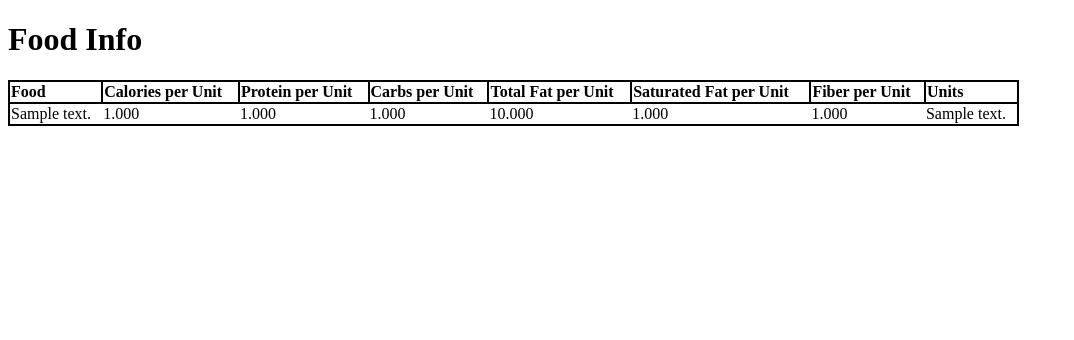
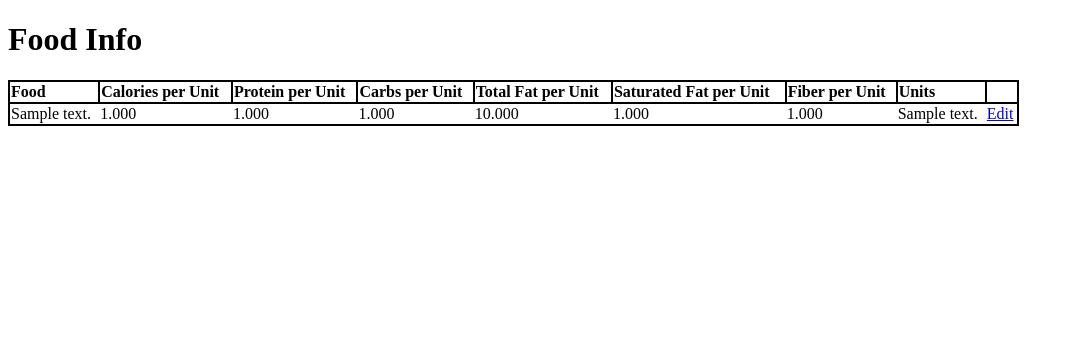
Before and after one commit to DevinDuval09/DietDbResources, a Django app: page /FoodInfo/ in a window 1280 px wide. Shown: the part 106-446 px from the top of the page, without its empty margins (0-1074 px from the left). Run offline with Django 4.2, Linux system fonts and the light colour scheme; a user stored in the database is signed in; tables that the repository leaves empty hold one stand-in row (values such as "Sample post").

Commit message:
added edit link to FoodInfo table for admins

```diff
--- a/FoodJournal/templates/FoodJournal/FoodInfo.html
+++ b/FoodJournal/templates/FoodJournal/FoodInfo.html
@@ -37,6 +37,9 @@
                     <td>{{row.sat_fat_unit}}</td>
                     <td>{{row.fiber_unit}}</td>
                     <td>{{row.measurement_unit.description}}</td>
+                    {% if user.is_staff %}
+                    <td><a href="/admin/FoodJournal/foods/{{row.id}}/change/">Edit</a></td>
+                    {% endif %}
                 </tr>
             {% endfor %}
             </table>
```
